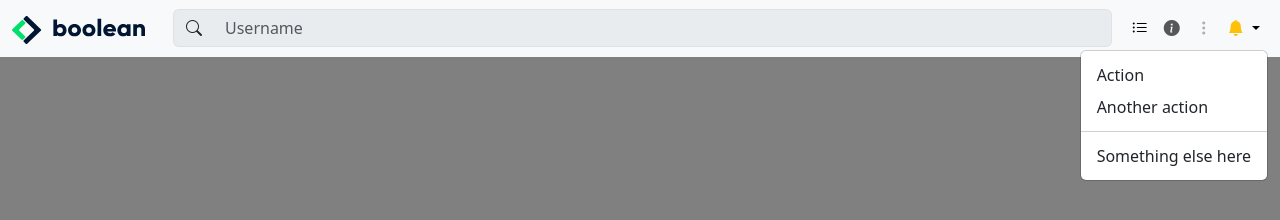
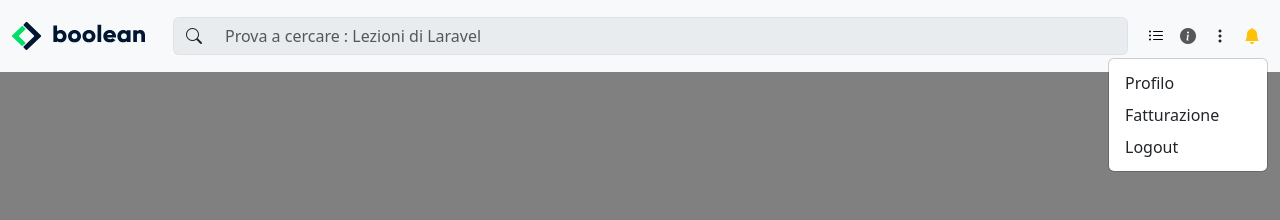
Before and after one commit to salvoPernicano/html-css-bootstrap-dashboard, a plain HTML site: page index.html in a window 1280 px wide. Both pictures are taken after a click on the button 1243 px from the left and 28 px from the top of the page. Drawn offline with nearby package versions, Linux system fonts and the light colour scheme.

Commit message:
fix navbar

```diff
--- a/assets/css/style.css
+++ b/assets/css/style.css
@@ -1,3 +1,8 @@
 .dashboardBody{
     background-color: grey;
 }
+
+#smallLogo{
+    height: 40px;
+    width: 40px;
+}
--- a/index.html
+++ b/index.html
@@ -11,40 +11,37 @@
 <body>
    <div class="dashboardBody vh-100">
     <div class="dashboardHeader">
-        <nav class="navbar navbar-expand-lg bg-light">
-            <div class="container-fluid">
+        <nav class="navbar navbar-expand-lg bg-light  data-bs-theme="dark"">
+            <div class="container-fluid d-flex flex-nowrap">
               <a class="navbar-brand" href="#">
-                <img src="./assets/img/logo.svg" alt="">
+                <img src="./assets/img/mobile-logo.png" alt="smallogo" class="d-block d-md-none" id="smallLogo">
+                <img src="./assets/img/logo.svg" alt="biglogo" class="d-none d-md-block">
               </a>
               <form class="container-fluid">
-                <div class="input-group">
+                <div class="input-group w-80">
                   <span class="input-group-text border-end-0 bg-body-secondary" id="basic-addon1"><i class="bi bi-search"></i></span>
-                  <input type="text" class="form-control border-start-0 bg-body-secondary" placeholder="Username" aria-label="Username" aria-describedby="basic-addon1">
+                  <input type="text" class="form-control border-start-0 bg-body-secondary" placeholder="Prova a cercare : Lezioni di Laravel" aria-label="Username" aria-describedby="basic-addon1">
                 </div>
               </form>
-              <button class="navbar-toggler" type="button" data-bs-toggle="collapse" data-bs-target="#navbarScroll" aria-controls="navbarScroll" aria-expanded="false" aria-label="Toggle navigation">
-                <span class="navbar-toggler-icon"></span>
-              </button>
-              <div class="collapse navbar-collapse" id="navbarScroll">
+              <div class="navbar" id="navbarScroll">
                 <ul class="navbar-nav me-auto my-2 my-lg-0 navbar-nav-scroll" style="--bs-scroll-height: 100px;">
-                  <li class="nav-item">
+                  <li class="nav-item d-none d-lg-inline-block">
                     <a class="nav-link active" aria-current="page" href="#"><i class="bi bi-list-ul"></i></a>
                   </li>
-                  <li class="nav-item">
+                  <li class="nav-item d-none d-lg-inline-block">
                     <a class="nav-link" href="#"><i class="bi bi-info-circle-fill"></i></a>
                   </li>
-                  <li class="nav-item">
-                    <a class="nav-link disabled" aria-disabled="true"><i class="bi bi-three-dots-vertical"></i></a>
+                  <li class="nav-item d-none d-lg-inline-block">
+                    <a class="nav-link disabled" aria-disabled="true"><i class="bi bi-three-dots-vertical text-dark"></i></a>
                   </li>
                   <li class="nav-item dropdown">
-                    <a class="nav-link dropdown-toggle" href="#" role="button" data-bs-toggle="dropdown" aria-expanded="false">
+                    <a class="nav-link" href="#" role="button" data-bs-toggle="dropdown" aria-expanded="false">
                         <i class="bi bi-bell-fill text-warning"></i>
                     </a>
                     <ul class="dropdown-menu dropdown-menu-end">
-                      <li><a class="dropdown-item" href="#">Action</a></li>
-                      <li><a class="dropdown-item" href="#">Another action</a></li>
-                      <li><hr class="dropdown-divider"></li>
-                      <li><a class="dropdown-item" href="#">Something else here</a></li>
+                      <li><a class="dropdown-item" href="#">Profilo</a></li>
+                      <li><a class="dropdown-item" href="#">Fatturazione</a></li>
+                      <li><a class="dropdown-item" href="#">Logout</a></li>
                     </ul>
                   </li>
                 </ul>
```
